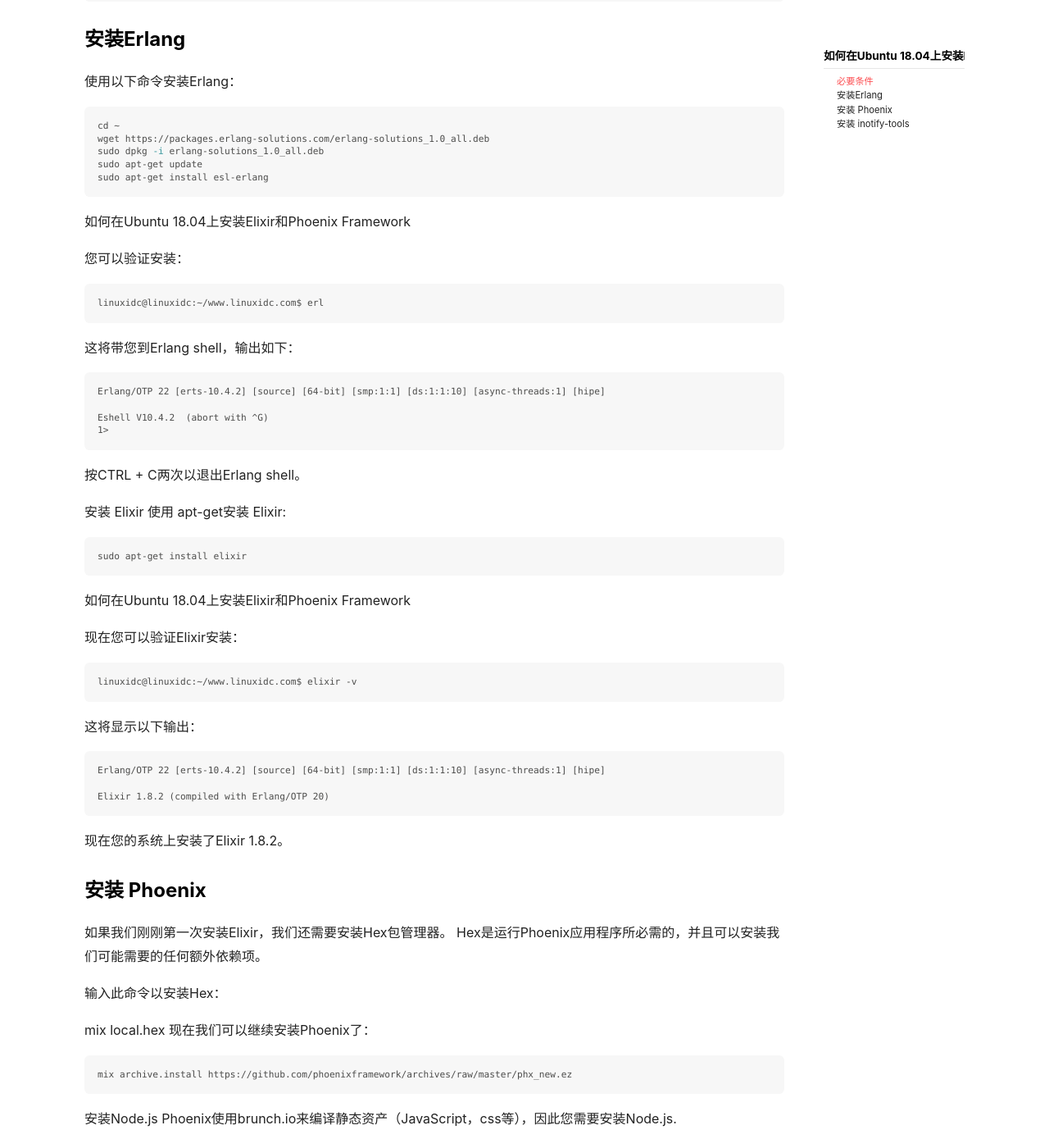
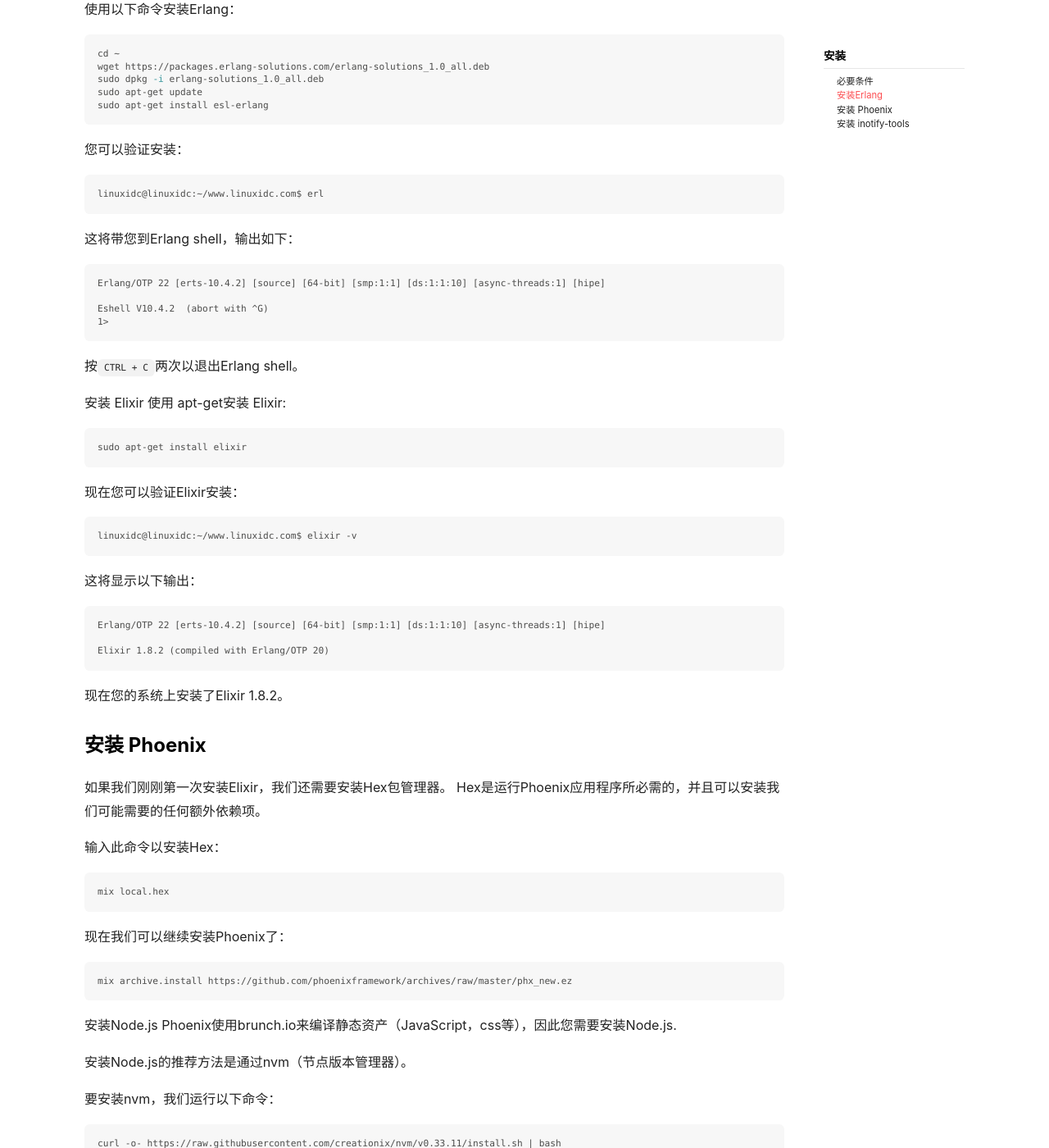
Before and after one commit to zwwland/goe13, a Jekyll site: the page built from _posts/2021-03-09-elixir.md, in a window 1280 px wide and 1400 px high, scrolled down 678 px. Shown: the whole window at 82% size. Built offline with Jekyll 4.4.1, drawn with Linux system fonts in a browser that asks for light colours; nearby versions of some CDN libraries; some of the changed text lies outside the part shown.

Commit message:
elixir install

````diff
--- a/_posts/2021-03-09-elixir.md
+++ b/_posts/2021-03-09-elixir.md
@@ -1,7 +1,6 @@
-# 如何在Ubuntu 18.04上安装Elixir和Phoenix Framework
+# 安装
 [日期：2019-06-26]	来源：Linux公社  作者：醉落红尘	[字体：大 中 小]
-
-本教程将向您展示如何在Ubuntu 18.04服务器实例上安装Elixir和Phoenix frameworks以进行开发。
+`本教程将向您展示如何在Ubuntu 18.04服务器实例上安装Elixir和Phoenix frameworks以进行开发。`
 
 ### 必要条件
 一个新的Ubuntu 18.04服务器实例
@@ -20,7 +19,6 @@ sudo dpkg -i erlang-solutions_1.0_all.deb
 sudo apt-get update
 sudo apt-get install esl-erlang
 ```
-如何在Ubuntu 18.04上安装Elixir和Phoenix Framework
 
 您可以验证安装：
 
@@ -37,7 +35,7 @@ Eshell V10.4.2  (abort with ^G)
 1>
 ```
 
-按CTRL + C两次以退出Erlang shell。
+按`CTRL + C`两次以退出Erlang shell。
 
 安装 Elixir
 使用 apt-get安装 Elixir:
@@ -45,7 +43,6 @@ Eshell V10.4.2  (abort with ^G)
 ```sh
 sudo apt-get install elixir
 ```
-如何在Ubuntu 18.04上安装Elixir和Phoenix Framework
 
 现在您可以验证Elixir安装：
 
@@ -67,7 +64,9 @@ Elixir 1.8.2 (compiled with Erlang/OTP 20)
 
 输入此命令以安装Hex：
 
+```sh
 mix local.hex
+```
 现在我们可以继续安装Phoenix了：
 ```sh
 mix archive.install https://github.com/phoenixframework/archives/raw/master/phx_new.ez
@@ -156,7 +154,8 @@ mix phoenix.new ~/phoenix_project_test
 ```
 如果命令返回以下错误:
 
-** (Mix) The task "phx.new" could not be found
+`** (Mix) The task "phx.new" could not be found`
+
 你可以用以下命令修复它:
 ```
 mix archive.install https://raw.githubusercontent.com/phoenixframework/archives/master/phx_new.ez
````
Also changed, not shown: other parts of _posts/2021-03-09-elixir.md (+0 -1 lines).
